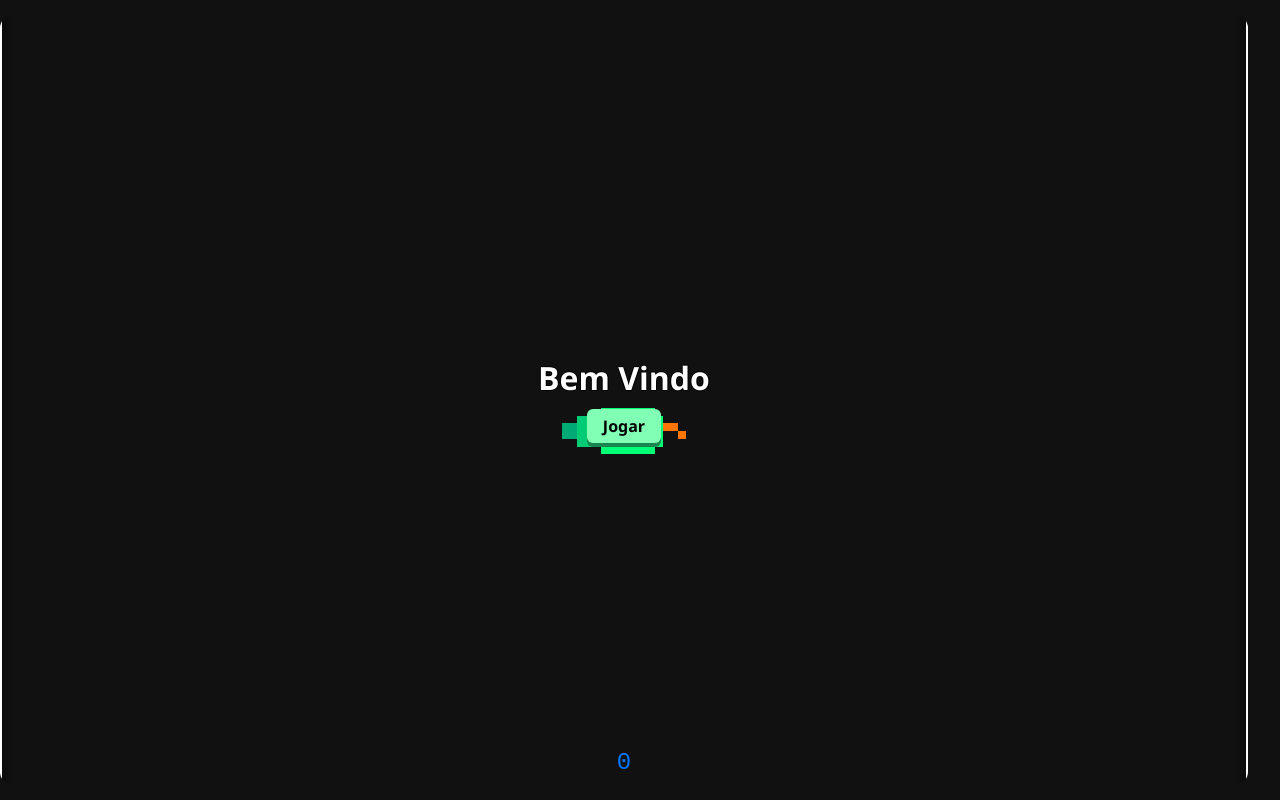
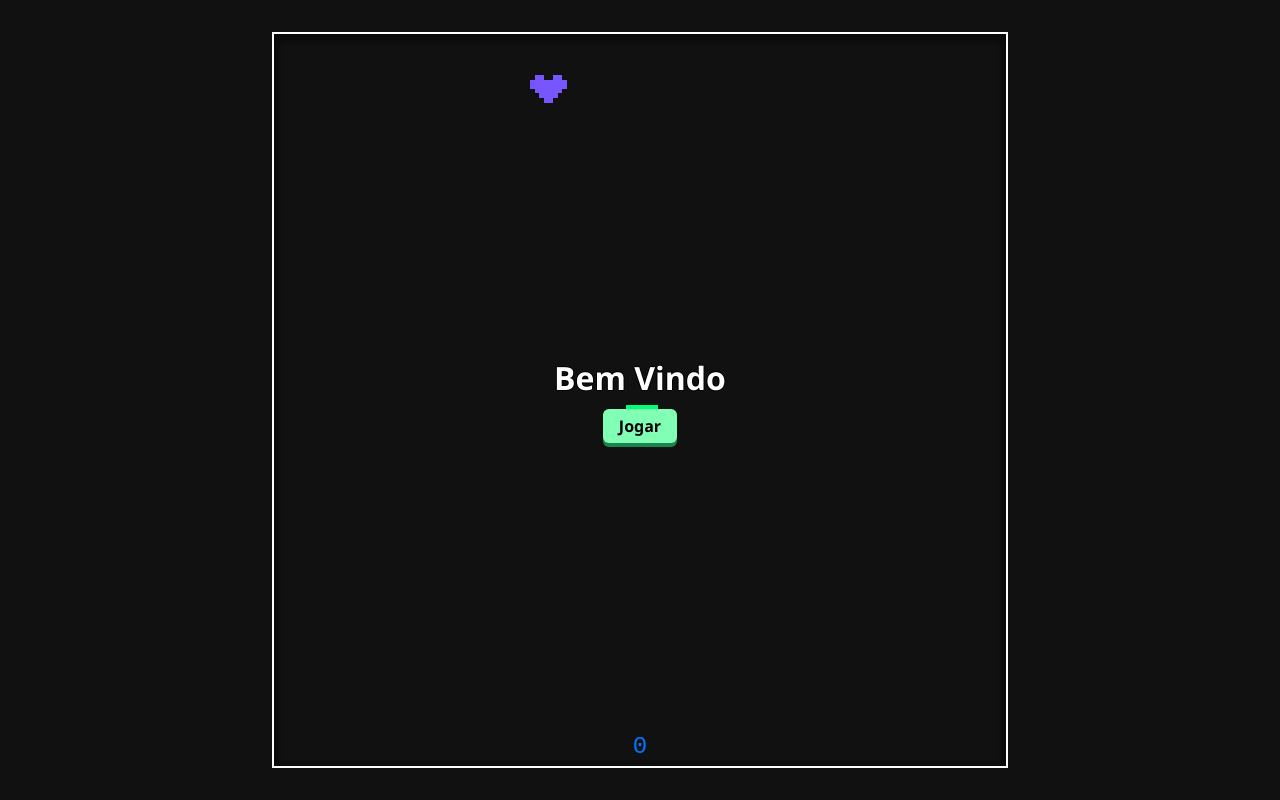
Before and after one commit to HenryLimaBR/snake-game, a website built with Vite: page index.html in a window 1280 px wide. Built offline with nearby package versions, Linux system fonts and the light colour scheme.

Commit message:
Screen Fix #1

```diff
--- a/src/styles.scss
+++ b/src/styles.scss
@@ -21,7 +21,7 @@ body {
   background-color: #111;
 
   @media (min-width: 700px) {
-    display: flex;
+    grid-template-rows: 1fr;
   }
 }
 
@@ -35,15 +35,14 @@ body {
   justify-self: center;
   align-self: center;
 
-  width: calc(100% - 32px);
-  height: calc(100% - 32px);
+  width: calc(100% - 64px);
+  height: calc(100% - 64px);
 
   border-radius: 12px;
-  overflow: hidden;
 }
 
 .gameCanvas {
-  width: 100%;
+  height: 100%;
 
   aspect-ratio: 1/1;
   image-rendering: pixelated;
```
